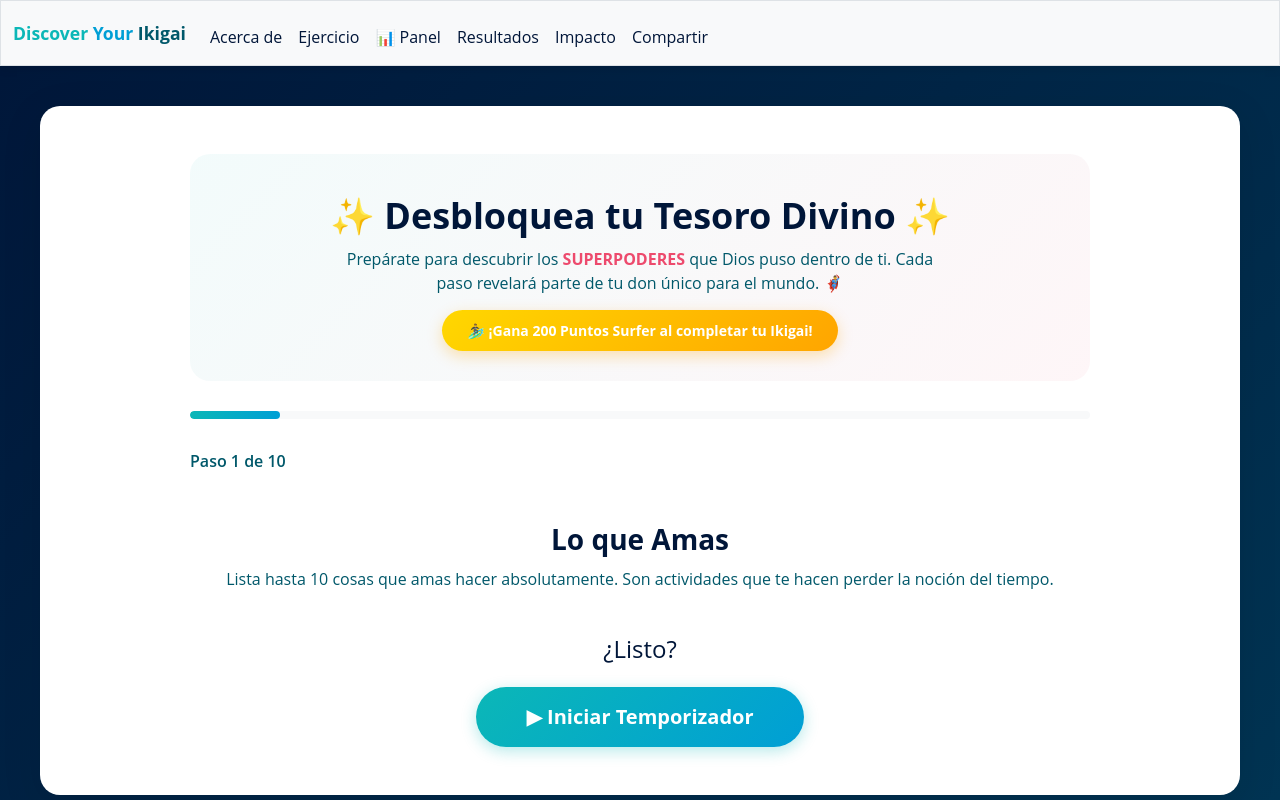
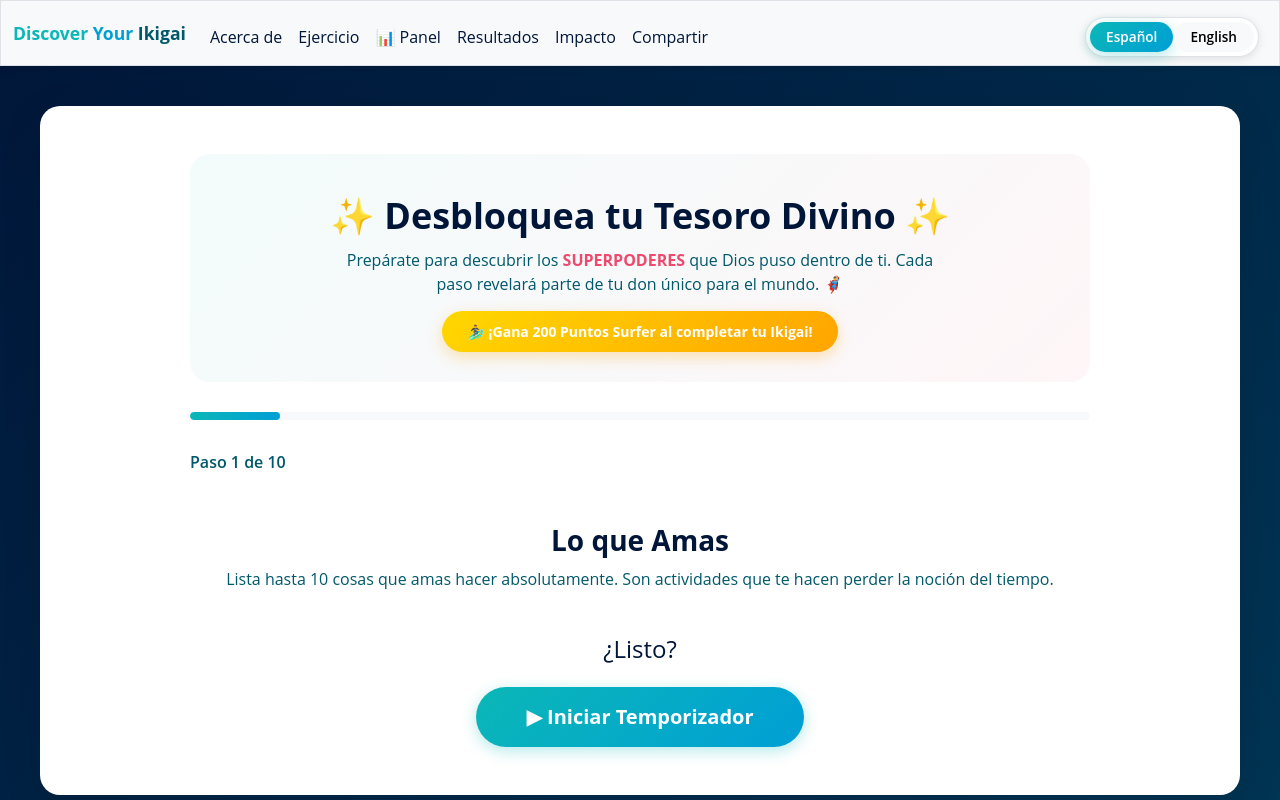
Before and after one commit to Morenazzo/ikigai-app, a Flask app: page /exercise in a window 1280 px wide. Run offline with Flask 3, Linux system fonts and the light colour scheme.

Commit message:
Add language selector to navbar + translate all remaining EN text (Back, Reveal, Superpower Mission)

```diff
--- a/templates/exercise.html
+++ b/templates/exercise.html
@@ -143,7 +143,7 @@
         </div>
 
         <div class="button-group" style="display: flex; gap: 15px; justify-content: center;">
-            <button class="btn btn-secondary" onclick="goBackStep()" style="background: var(--light-gray); color: var(--navy);">← Back</button>
+            <button class="btn btn-secondary" onclick="goBackStep()" style="background: var(--light-gray); color: var(--navy);">← {{ t('back') }}</button>
             <button class="btn btn-secondary" onclick="pauseTimer(2)" id="pauseBtn2">⏸ {{ t('pause') }}</button>
             <button class="btn btn-primary" onclick="nextStep()">{{ t('continue') }} →</button>
         </div>
@@ -203,7 +203,7 @@
         </div>
 
         <div class="button-group" style="display: flex; gap: 15px; justify-content: center;">
-            <button class="btn btn-secondary" onclick="goBackStep()" style="background: var(--light-gray); color: var(--navy);">← Back</button>
+            <button class="btn btn-secondary" onclick="goBackStep()" style="background: var(--light-gray); color: var(--navy);">← {{ t('back') }}</button>
             <button class="btn btn-secondary" onclick="pauseTimer(3)" id="pauseBtn3">⏸ {{ t('pause') }}</button>
             <button class="btn btn-primary" onclick="nextStep()">{{ t('continue') }} →</button>
         </div>
@@ -263,7 +263,7 @@
         </div>
 
         <div class="button-group" style="display: flex; gap: 15px; justify-content: center;">
-            <button class="btn btn-secondary" onclick="goBackStep()" style="background: var(--light-gray); color: var(--navy);">← Back</button>
+            <button class="btn btn-secondary" onclick="goBackStep()" style="background: var(--light-gray); color: var(--navy);">← {{ t('back') }}</button>
             <button class="btn btn-secondary" onclick="pauseTimer(4)" id="pauseBtn4">⏸ {{ t('pause') }}</button>
             <button class="btn btn-primary" onclick="nextStep()">{{ t('continue') }} →</button>
         </div>
@@ -325,7 +325,7 @@
         </div>
 
         <div class="button-group" style="display: flex; gap: 15px; justify-content: center;">
-            <button class="btn btn-secondary" onclick="goBackStep()" style="background: var(--light-gray); color: var(--navy);">← Back</button>
+            <button class="btn btn-secondary" onclick="goBackStep()" style="background: var(--light-gray); color: var(--navy);">← {{ t('back') }}</button>
             <button class="btn btn-secondary" onclick="pauseTimer(5)" id="pauseBtn5">⏸ {{ t('pause') }}</button>
             <button class="btn btn-primary" onclick="nextStep()">{{ t('continue') }} →</button>
         </div>
@@ -387,7 +387,7 @@
         </div>
 
         <div class="button-group" style="display: flex; gap: 15px; justify-content: center;">
-            <button class="btn btn-secondary" onclick="goBackStep()" style="background: var(--light-gray); color: var(--navy);">← Back</button>
+            <button class="btn btn-secondary" onclick="goBackStep()" style="background: var(--light-gray); color: var(--navy);">← {{ t('back') }}</button>
             <button class="btn btn-secondary" onclick="pauseTimer(6)" id="pauseBtn6">⏸ {{ t('pause') }}</button>
             <button class="btn btn-primary" onclick="nextStep()">{{ t('continue') }} →</button>
         </div>
@@ -449,7 +449,7 @@
         </div>
 
         <div class="button-group" style="display: flex; gap: 15px; justify-content: center;">
-            <button class="btn btn-secondary" onclick="goBackStep()" style="background: var(--light-gray); color: var(--navy);">← Back</button>
+            <button class="btn btn-secondary" onclick="goBackStep()" style="background: var(--light-gray); color: var(--navy);">← {{ t('back') }}</button>
             <button class="btn btn-secondary" onclick="pauseTimer(7)" id="pauseBtn7">⏸ {{ t('pause') }}</button>
             <button class="btn btn-primary" onclick="nextStep()">{{ t('continue') }} →</button>
         </div>
@@ -511,7 +511,7 @@
         </div>
 
         <div class="button-group" style="display: flex; gap: 15px; justify-content: center;">
-            <button class="btn btn-secondary" onclick="goBackStep()" style="background: var(--light-gray); color: var(--navy);">← Back</button>
+            <button class="btn btn-secondary" onclick="goBackStep()" style="background: var(--light-gray); color: var(--navy);">← {{ t('back') }}</button>
             <button class="btn btn-secondary" onclick="pauseTimer(8)" id="pauseBtn8">⏸ {{ t('pause') }}</button>
             <button class="btn btn-primary" onclick="nextStep()">{{ t('continue') }} →</button>
         </div>
@@ -666,7 +666,7 @@
         </div>
 
         <div class="button-group" style="display: flex; gap: 15px; justify-content: center;">
-            <button class="btn btn-secondary" onclick="goBackStep()" style="background: var(--light-gray); color: var(--navy);">← Back</button>
+            <button class="btn btn-secondary" onclick="goBackStep()" style="background: var(--light-gray); color: var(--navy);">← {{ t('back') }}</button>
             <button class="btn btn-secondary" onclick="pauseTimer(9)" id="pauseBtn9">⏸ {{ t('pause') }}</button>
             <button class="btn btn-primary" onclick="nextStep()">Continue to Impact →</button>
         </div>
@@ -679,8 +679,8 @@
                 <div class="timer-text" id="timer10">5:00</div>
             </div>
         </div>
-        <h2 class="step-title">🌍 Your Superpower Mission 🌍</h2>
-        <p class="step-description">Now that you've discovered your divine treasure, it's time to unleash it! How will you use your God-given SUPERPOWERS to positively impact more than a million lives in the coming years? 🦸‍♂️✨</p>
+        <h2 class="step-title">🌍 {{ t('superpower_mission') }} 🌍</h2>
+        <p class="step-description">{{ t('superpower_mission_desc') }} 🦸‍♂️✨</p>
 
         <div class="input-group" style="max-width: 800px; margin: 0 auto;">
             <div style="margin-bottom: 20px;">
@@ -695,10 +695,10 @@
         </div>
 
             <div class="button-group" style="display: flex; gap: 15px; justify-content: center;">
-                <button class="btn btn-secondary" onclick="goBackStep()" style="background: var(--light-gray); color: var(--navy);">← Back</button>
+                <button class="btn btn-secondary" onclick="goBackStep()" style="background: var(--light-gray); color: var(--navy);">← {{ t('back') }}</button>
                 <button class="btn btn-secondary" onclick="pauseTimer(10)" id="pauseBtn10">⏸ {{ t('pause') }}</button>
                 <button class="btn btn-primary btn-lg" onclick="submitExercise()" style="font-size: 20px; padding: 15px 50px; box-shadow: 0 10px 30px rgba(11, 183, 183, 0.5); animation: pulse 2s infinite;">
-                    🎁 Reveal My Divine Treasure
+                    🎁 {{ t('reveal_treasure') }}
                 </button>
             </div>
     </div>
--- a/templates/layout.html
+++ b/templates/layout.html
@@ -39,15 +39,26 @@
                         <li class="nav-item"><a class="nav-link" href="/impact">{{ t('nav_impact') }}</a></li>
                         <li class="nav-item"><a class="nav-link" href="/share">{{ t('nav_share') }}</a></li>
                     </ul>
-                    {% if session.get("user_id") %}
                     <ul class="navbar-nav ms-auto mt-2">
+                        <!-- Language Selector -->
+                        <li class="nav-item me-2">
+                            <div class="d-inline-flex bg-white border rounded-pill p-1" style="box-shadow: 0 2px 8px rgba(0,0,0,0.1);">
+                                <button onclick="changeLanguage('es')" class="btn btn-sm rounded-pill px-3 py-1 {% if lang == 'es' %}btn-primary{% else %}btn-light{% endif %}" style="font-size: 0.85rem; font-weight: 600;">
+                                    Español
+                                </button>
+                                <button onclick="changeLanguage('en')" class="btn btn-sm rounded-pill px-3 py-1 {% if lang == 'en' %}btn-primary{% else %}btn-light{% endif %}" style="font-size: 0.85rem; font-weight: 600;">
+                                    English
+                                </button>
+                            </div>
+                        </li>
+                        {% if session.get("user_id") %}
                         <li class="nav-item">
                             <span class="nav-link" style="background: linear-gradient(135deg, #FFD700 0%, #FFA500 100%); color: white; padding: 8px 15px; border-radius: 25px; font-weight: bold; box-shadow: 0 2px 10px rgba(255, 165, 0, 0.3); font-size: 0.9rem;">
-                                🏄‍♂️ {{ session.get("total_points", 0) }} {{ t('nav_points') }}
+                                🏄‍♂️ <span id="totalPoints">{{ session.get("total_points", 0) }}</span> {{ t('nav_points') }}
                             </span>
                         </li>
+                        {% endif %}
                     </ul>
-                    {% endif %}
                 </div>
             </div>
         </nav>
@@ -64,6 +75,15 @@
             {% block main %}{% endblock %}
         </main>
 
+        <script>
+        // Language switcher function
+        function changeLanguage(lang) {
+            // Save language preference and reload
+            const url = new URL(window.location);
+            url.searchParams.set('lang', lang);
+            window.location.href = url.toString();
+        }
+        </script>
 
     </body>
 
--- a/translations.py
+++ b/translations.py
@@ -64,6 +64,12 @@ TRANSLATIONS = {
         'nav_impact': 'Impact',
         'nav_share': 'Share',
         'nav_points': 'Points',
+
+        # Additional UI elements
+        'back': 'Back',
+        'reveal_treasure': 'Reveal My Divine Treasure',
+        'superpower_mission': 'Your Superpower Mission',
+        'superpower_mission_desc': "Now that you've discovered your divine treasure, it's time to unleash it! How will you use your God-given SUPERPOWERS to positively impact more than a million lives in the coming years?",
     },
     'es': {
         # Exercise page
@@ -126,6 +132,12 @@ TRANSLATIONS = {
         'nav_impact': 'Impacto',
         'nav_share': 'Compartir',
         'nav_points': 'Puntos',
+
+        # Additional UI elements
+        'back': 'Atrás',
+        'reveal_treasure': 'Revelar Mi Tesoro Divino',
+        'superpower_mission': 'Tu Misión de Superpoder',
+        'superpower_mission_desc': '¡Ahora que has descubierto tu tesoro divino, es hora de liberarlo! ¿Cómo usarás tus SUPERPODERES dados por Dios para impactar positivamente más de un millón de vidas en los próximos años?',
     }
 }
 
```
